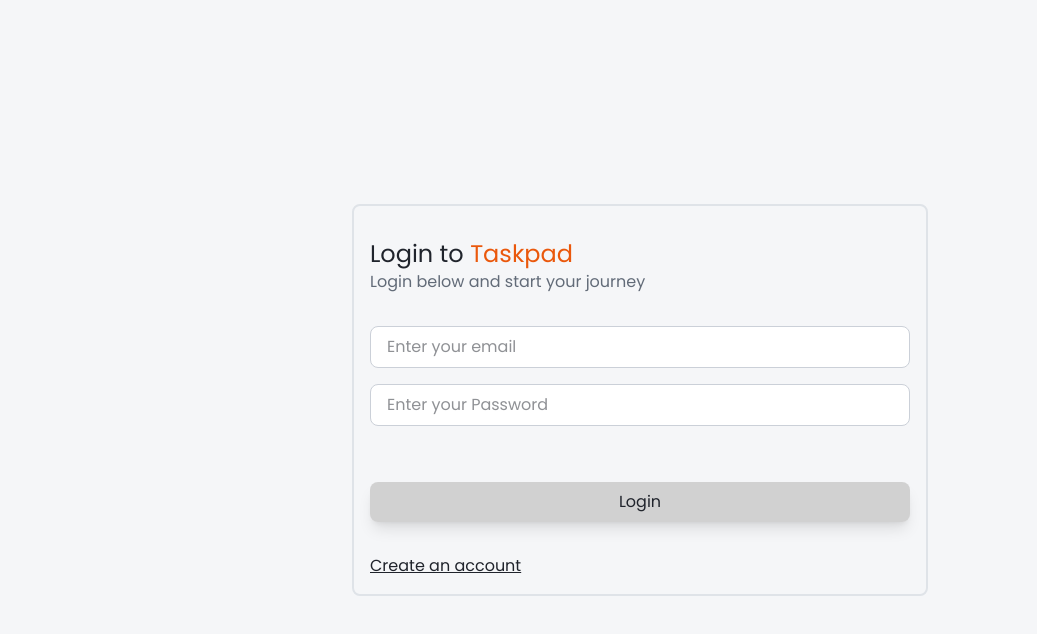
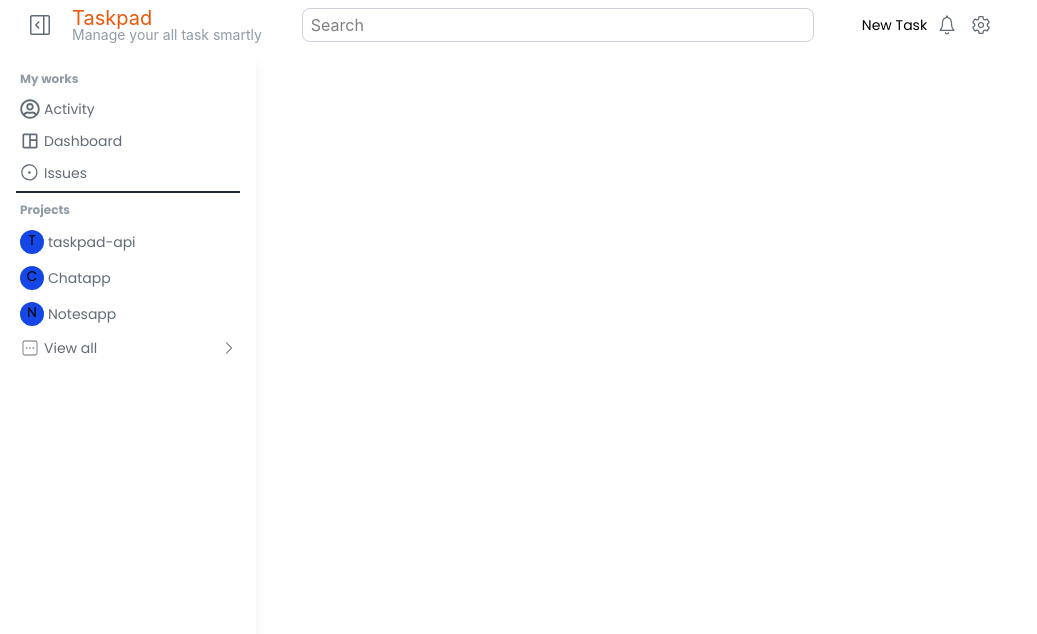
Before and after one commit to Chiku23/taskpad-ui, a React (Vite) app: page / in a window 1280 px wide. Before the commit this address led to /login. Shown: the top 634 px of the page, without its empty margins (0-1037 px from the left). Built offline with nearby package versions, Linux system fonts and the light colour scheme.

Commit message:
fixed navigation issue and enhanced sidebar

```diff
--- a/src/App.tsx
+++ b/src/App.tsx
@@ -1,6 +1,9 @@
 import { BrowserRouter, Routes, Route, Navigate } from "react-router-dom";
 import { LoginPage } from "./features/auth/pages/LoginPage";
 import { RegisterPage } from "./features/auth/pages/RegisterPage";
+import { AppLayout } from "./components/layouts/AppLayout";
+import { DashboardPage } from "./features/dashboard/pages/Dashboard";
+import { IssuesPage } from "./features/issues/pages/IssuesPage";
 
 /**
  * Renders the login and registration routes within the browser router.
@@ -10,10 +13,14 @@
   return (
     <BrowserRouter>
      <Routes>
-      <Route path="/" element={<Navigate to="/login" replace/>}/>
+      <Route path="*" element={<Navigate to="/login" replace/>} />
       <Route path="/login" element={<LoginPage />}></Route>
       <Route path="/register" element={<RegisterPage />}/>
-      <Route path="*" element={<Navigate to="/login" replace/>} />
+
+      <Route path="/" element={<AppLayout />}>
+       <Route path="/dashboard" element={<DashboardPage />}/>
+       <Route path="/issues" element={<IssuesPage />}/>
+      </Route>
      </Routes>
     </BrowserRouter>
   );
--- a/src/components/layouts/Sidebar.tsx
+++ b/src/components/layouts/Sidebar.tsx
@@ -1,4 +1,4 @@
-import { Link } from "react-router-dom";
+import { Link, useLocation } from "react-router-dom";
 
 import { MdOutlineSpaceDashboard } from "react-icons/md";
 import { VscIssues } from "react-icons/vsc";
@@ -18,16 +18,17 @@
   { id: "issues", name: "Issues", url: "/issues", icon: VscIssues },
 ];
 export const Sidebar = ({ isOpen }: SidebarProps) => {
+  const location = useLocation();
   return (
-    <div
-      className={`bg-app-sidebar overflow-hidden h-screen font-poppins text-sm text-text-muted shadow-lg ${isOpen ? "w-64 p-4" : "w-0 p-0"}`}>
+    <div className={`bg-app-sidebar overflow-hidden h-screen font-poppins text-sm text-text-muted shadow-lg ${isOpen ? "w-64 p-4" : "w-0 p-0"}`}>
       <div className="flex flex-col gap-1">
-
+        {/* sidebar items for navigation */}
         <p className="p-1 text-[12px] text-text-ghost font-bold">My works</p>
         {ITEMS.map((item) => {
+          const isActive = location.pathname === item.url;
           const Icon = item.icon;
           return (
-            <Link to={item.url} id={item.id} className="p-1 flex items-center gap-1 hover:bg-app-item-hover rounded-lg">
+            <Link to={item.url} id={item.id} className={`p-1 flex items-center gap-1 rounded-lg ${isActive ? "bg-app-item-active hover:bg-app-item-active-hover": "hover:bg-app-item-hover"}`}>
               <span>
                 <Icon className="size-5" />
               </span>
--- a/src/components/layouts/Topbar.tsx
+++ b/src/components/layouts/Topbar.tsx
@@ -11,7 +11,7 @@
 
 export const Topbar = ({onToggleSidebar, isSidebarOpen}: TopbarProps) => {
     return(
-        <div className="p-2 absolute top-0 w-full sticky bg-app-topbar flex items-center justify-between">
+        <div className="p-2 absolute top-0 w-full sticky bg-app-topbar flex items-center">
             <div className="mx-5 flex text-text-muted">
                 <button onClick={onToggleSidebar}>
                 {isSidebarOpen ?
--- a/src/features/dashboard/components/CreateTaskButton.tsx
+++ b/src/features/dashboard/components/CreateTaskButton.tsx
@@ -2,7 +2,7 @@
 
 export const CreateTaskButton = () => {
     return(
-        <Button type="button" className="bg-app-button hover:bg-app-button-hover px-2 py-1 rounded-lg font-poppins text-sm">
+        <Button type="button" className="px-2 py-1 rounded-lg font-poppins text-sm">
             New Task
         </Button>
     )
--- a/src/index.css
+++ b/src/index.css
@@ -8,6 +8,7 @@
 @theme {
   --color-app-canvas: var(--app-canvas);
   --color-app-sidebar: var(--app-sidebar);
+  --color-app-topbar: var(--app-topbar);
   --color-app-column: var(--app-column);
   --color-app-card: var(--app-card);
   --color-app-card-hover: var(--app-card-hover);
@@ -42,6 +43,10 @@
   --color-priority-medium: var(--priority-medium);
   --color-priority-lowest: var(--priority-lowest);
 
+  --color-app-item-hover: var(--app-item-hover);
+  --color-app-item-active: var(--app-item-active);
+  --color-app-item-active-hover: var(--app-item-active-hover);
+
   --font-poppins: 'Poppins', sans-serif;
 }
 
@@ -60,6 +65,7 @@
   --app-card-hover: #f9fafb;
   --app-border: #dfe3e8;
   --app-button: rgba(172, 170, 168, 0.493);
+  --app-topbar: rgba(255, 255, 255, 0.493);
 
   /* Branding & Interactive */
   --app-brand: #ea580c;
@@ -105,6 +111,7 @@
     /* Structure & Surface */
     --app-canvas: #181a1f;
     --app-sidebar: #14161a;
+    --app-topbar: rgba(20, 20, 20, 0.363);
     --app-column: #22252b;
     --app-card: #292d34;
     --app-card-hover: #333840;
@@ -142,5 +149,11 @@
     --priority-high: #fb923c;
     --priority-medium: #facc15;
     --priority-lowest: #94a3b8;
+
+
+  /* app items (cards, sidebar items ...)*/
+  --app-item-hover: rgba(17, 17, 17, 0.808);
+  --app-item-active: rgba(27, 53, 105, 0.767);
+  --app-item-active-hover: rgba(16, 60, 148, 0.815);
   }
 }
```
